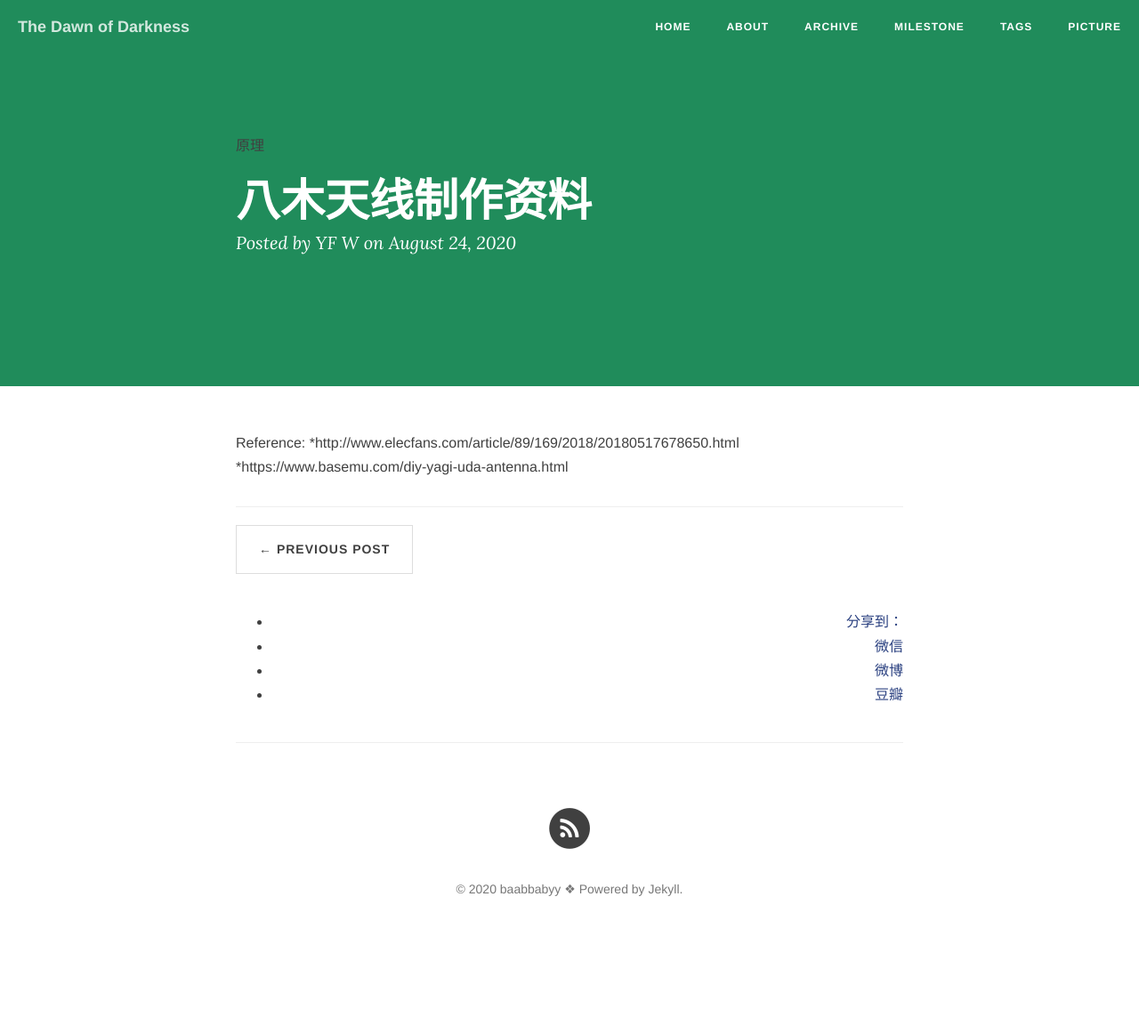
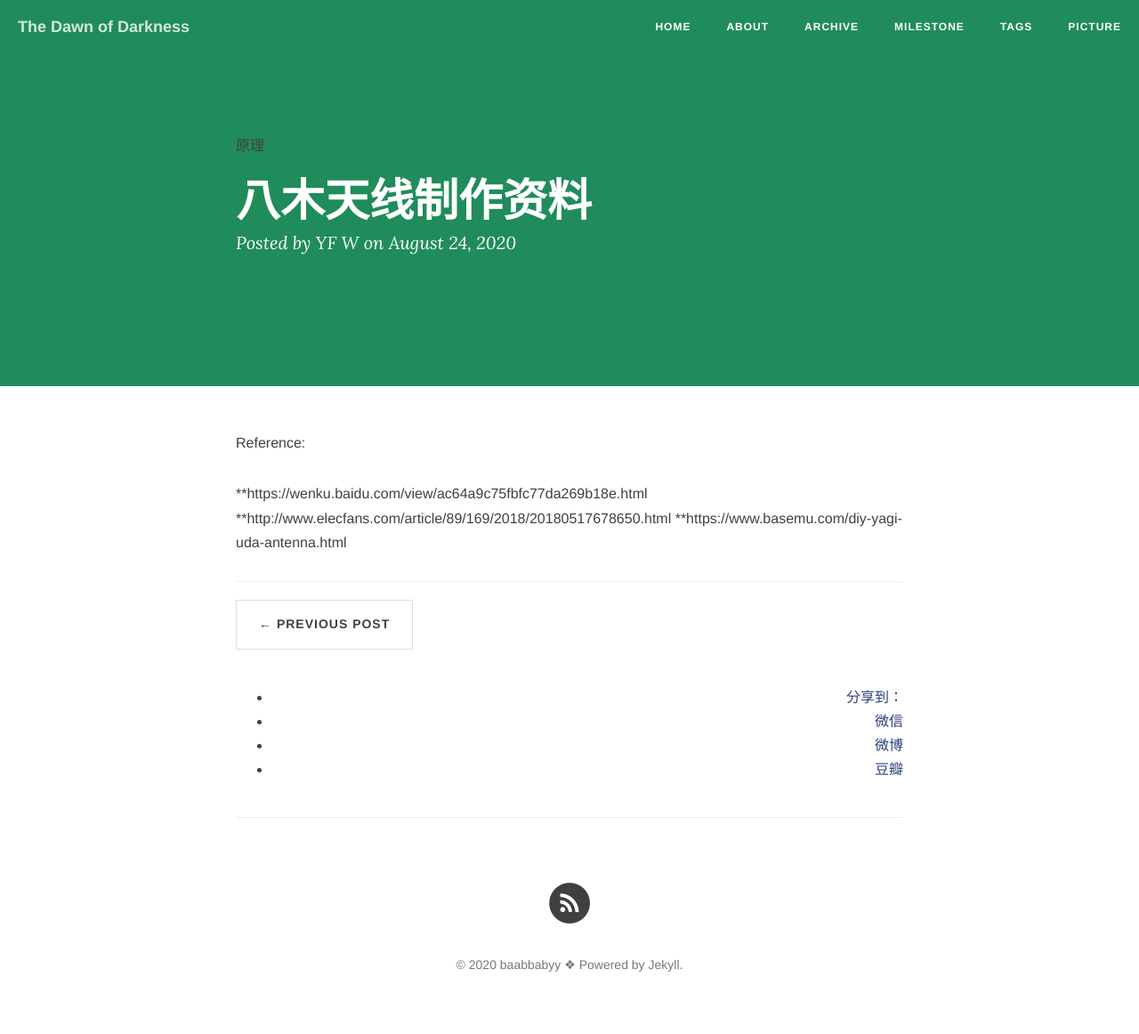
Before and after one commit to baabbabyy/Blog, a Jekyll site: the page built from _posts/2020-8-24- 八木天线制作.md, in a window 1280 px wide. Shown: the whole page at 89% size. Built offline with Jekyll 4.4.1, drawn with Linux system fonts in a browser that asks for light colours; nearby versions of some CDN libraries; comment, search, counter and statistics services are not loaded; before the commit the page ends 1077 px from its top, so only the background shows below that; some of the changed lines change nothing that is shown.

Commit message:
Update 2020-8-24- 八木天线制作.md

```diff
--- a/_posts/2020-8-24- 八木天线制作.md
+++ b/_posts/2020-8-24- 八木天线制作.md
@@ -8,5 +8,7 @@
 ---
 
 Reference:
-*http://www.elecfans.com/article/89/169/2018/20180517678650.html
-*https://www.basemu.com/diy-yagi-uda-antenna.html
+
+**https://wenku.baidu.com/view/ac64a9c75fbfc77da269b18e.html
+**http://www.elecfans.com/article/89/169/2018/20180517678650.html
+**https://www.basemu.com/diy-yagi-uda-antenna.html
```
